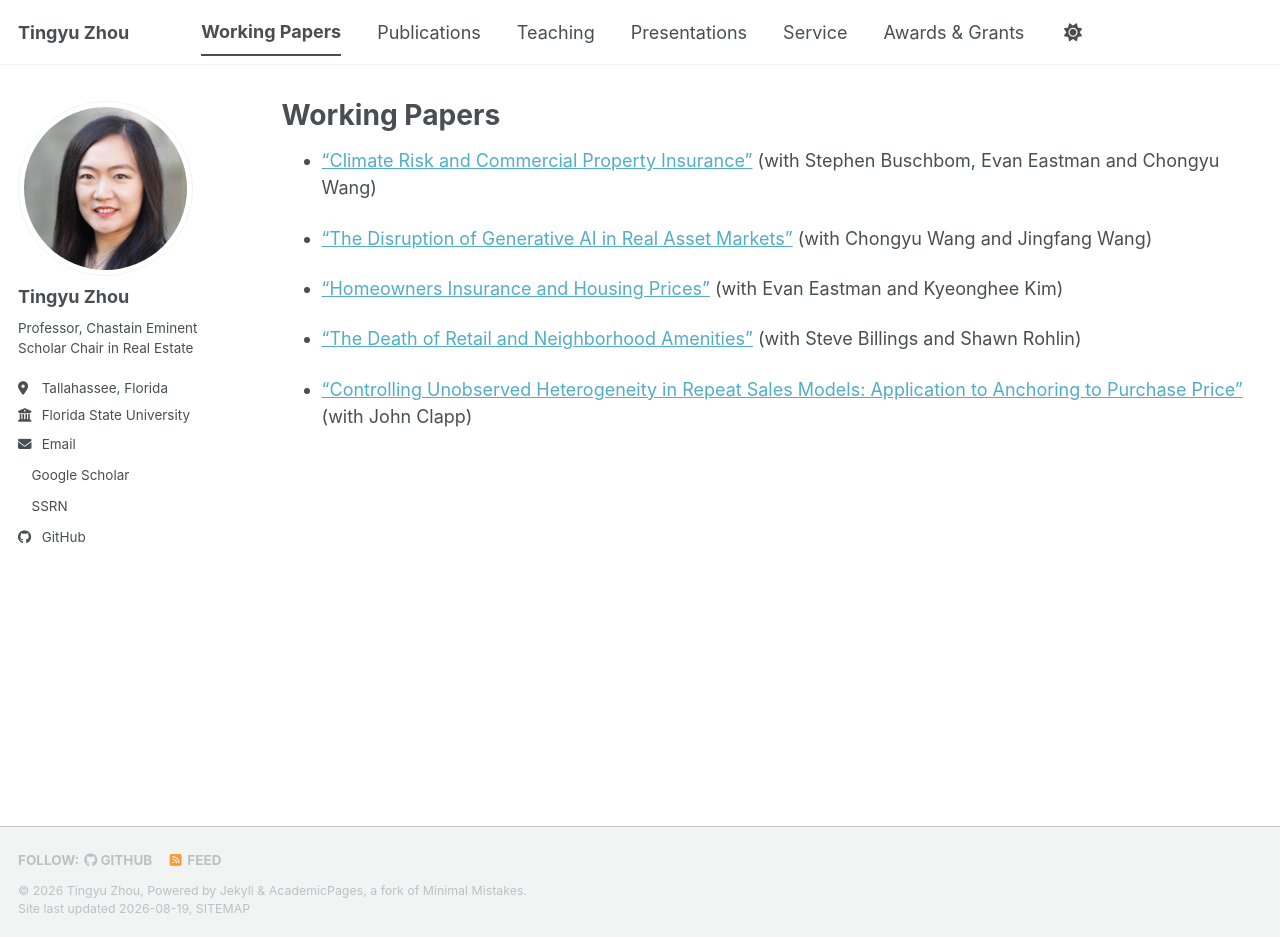
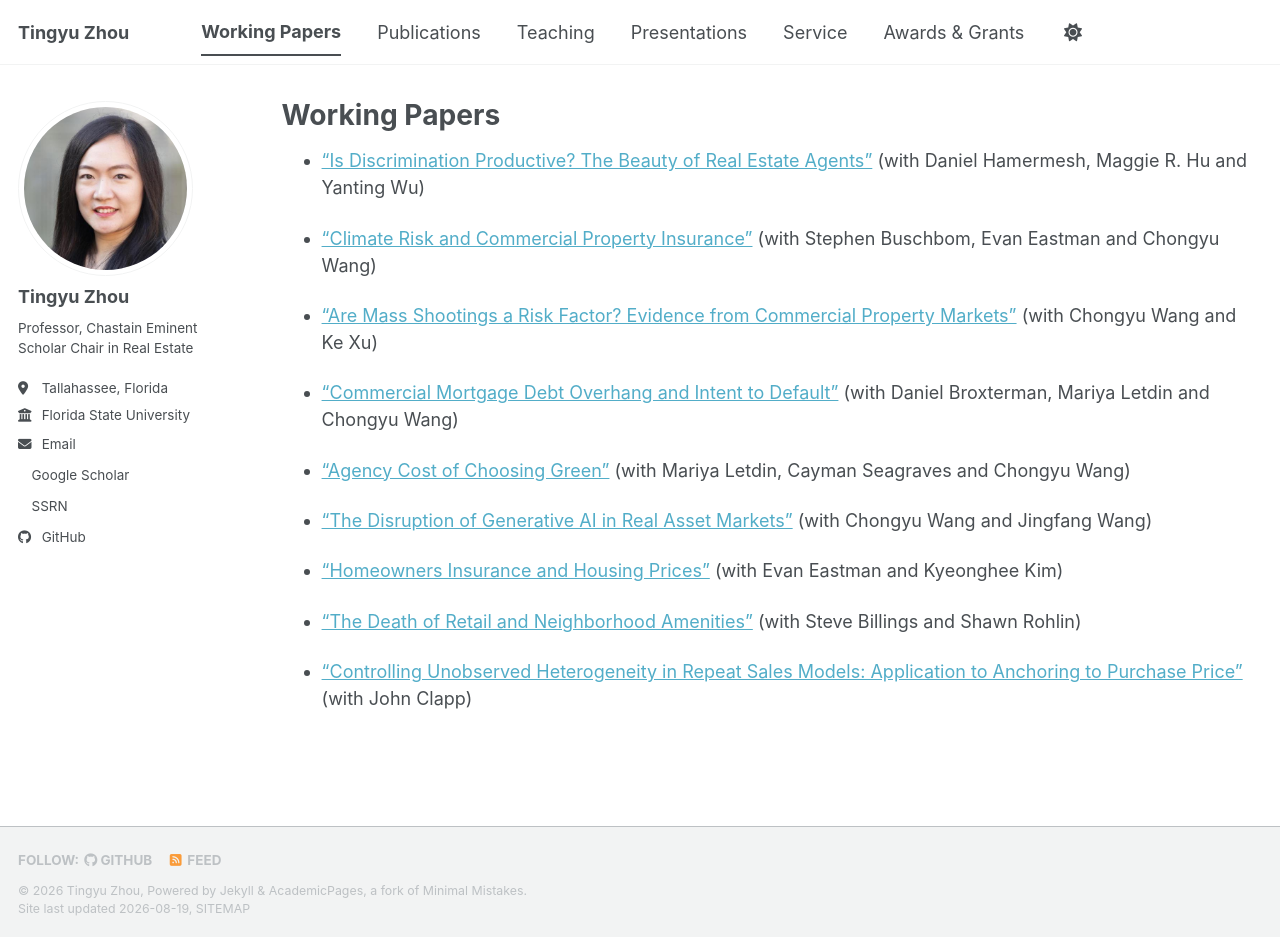
Before and after one commit to tingyu-zhou/tingyu-zhou.github.io, a Jekyll site: the page built from _pages/working-papers.md, in a window 1280 px wide and 937 px high. Built offline with Jekyll 4.4.1, drawn with Linux system fonts in a browser that asks for light colours; a style sheet for code colours, icons or effects is not loaded.

Commit message:
Add four working papers from SSRN, sort list newest first
Cross-checked the SSRN author page (44 records) against the site. Four
unpublished papers were missing: Is Discrimination Productive, Are Mass
Shootings a Risk Factor, Commercial Mortgage Debt Overhang, and Agency
Cost of Choosing Green. List now runs newest to oldest by SSRN posting
date.

```diff
--- a/_pages/working-papers.md
+++ b/_pages/working-papers.md
@@ -5,7 +5,15 @@ permalink: /working-papers/
 author_profile: true
 ---
 
+* ["Is Discrimination Productive? The Beauty of Real Estate Agents"](https://papers.ssrn.com/sol3/papers.cfm?abstract_id=7226138) (with Daniel Hamermesh, Maggie R. Hu and Yanting Wu)
+
 * ["Climate Risk and Commercial Property Insurance"](https://papers.ssrn.com/sol3/papers.cfm?abstract_id=5841862) (with Stephen Buschbom, Evan Eastman and Chongyu Wang)
+
+* ["Are Mass Shootings a Risk Factor? Evidence from Commercial Property Markets"](https://papers.ssrn.com/sol3/papers.cfm?abstract_id=5540498) (with Chongyu Wang and Ke Xu)
+
+* ["Commercial Mortgage Debt Overhang and Intent to Default"](https://papers.ssrn.com/sol3/papers.cfm?abstract_id=5256036) (with Daniel Broxterman, Mariya Letdin and Chongyu Wang)
+
+* ["Agency Cost of Choosing Green"](https://papers.ssrn.com/sol3/papers.cfm?abstract_id=5200511) (with Mariya Letdin, Cayman Seagraves and Chongyu Wang)
 
 * ["The Disruption of Generative AI in Real Asset Markets"](https://papers.ssrn.com/sol3/papers.cfm?abstract_id=4885867) (with Chongyu Wang and Jingfang Wang)
 
```
